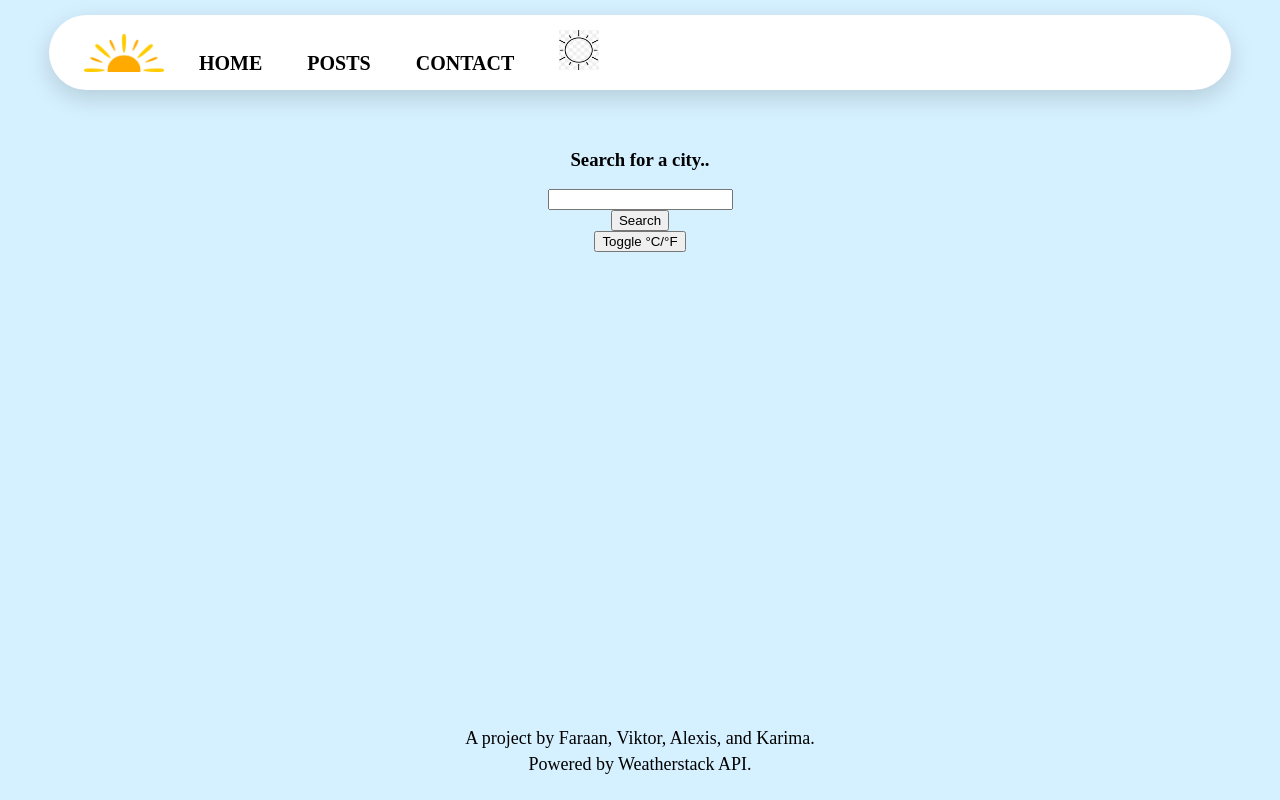
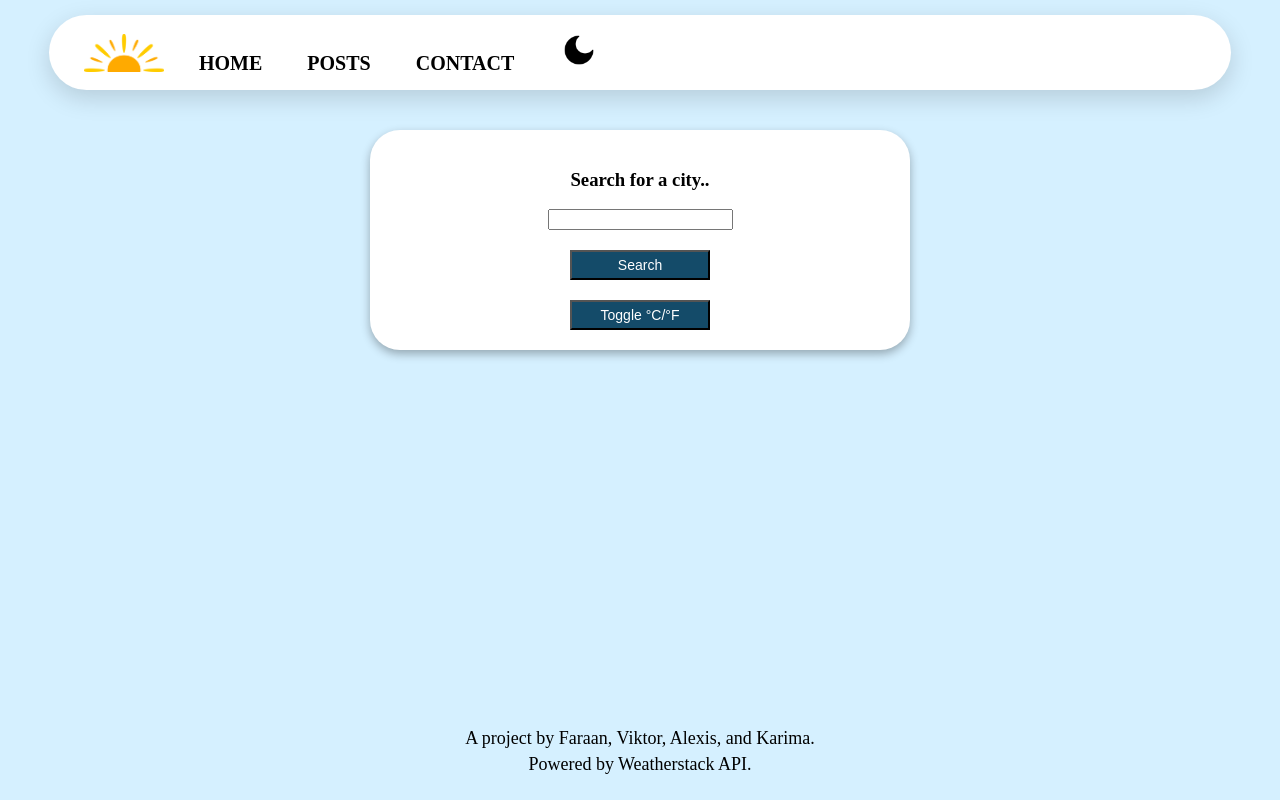
Before and after one commit to IceCrystal21/weather-app, a Next.js app in the folder weather-app/: page / in a window 1280 px wide. Built offline with nearby package versions, Linux system fonts and the light colour scheme.

Commit message:
minor changes
fixed image to an actual transparent one, put back classnames for main weather

```diff
--- a/weather-app/components/Main.js
+++ b/weather-app/components/Main.js
@@ -31,13 +31,14 @@ export default function Main(){
 
     return(
         <main>
+            <div className="search-container">
                 <h3 className="text">Search for a city..</h3>
                 <input
                     type="text"
                     value = {city}
                     onChange = {(e) => setCity(e.target.value)}
                 />
-            <button onClick = {getWeather}>Search</button>
+                <button className="search-button" onClick = {getWeather}>Search</button>
                 {error && <p className="error">{error}</p>}
                 {weatherData && (
                     <div className="weather-info">
@@ -46,8 +47,8 @@ export default function Main(){
                         <p>Condition: {weatherData.current.weather_descriptions[0]}</p>
                     </div>
                 )}
-            <button onClick={() => setCelsius(!celcius)}>Toggle °C/°F</button>
-
+                <button className="temp-toggle" onClick={() => setCelsius(!celcius)}>Toggle °C/°F</button>
+            </div>
         </main>
     )
 }
--- a/weather-app/components/ThemeSwitcher.js
+++ b/weather-app/components/ThemeSwitcher.js
@@ -3,8 +3,8 @@ import { useState, useEffect } from "react";
 
 export default function ThemeSwitcher() {
     const [theme, Settheme] = useState("Light")
-    var sun = "/sun.png"
-    var moon = "/moon.png"
+    var sun = "/darkmode.png"
+    var moon = "/darkmode.png"
 
 
     useEffect(() => {
--- a/weather-app/styles/globals.css
+++ b/weather-app/styles/globals.css
@@ -111,7 +111,14 @@ nav a:hover{
   padding: 20px;
   border-radius: 15px;
   text-decoration: none;
+  color: inherit;
   box-shadow: 0 4px 10px rgba(0, 0, 0, 0.3);
+  transition: transform 0.25s ease, box-shadow 0.25s ease;
+}
+
+.card:hover {
+  transform: translateY(-5px);
+  box-shadow: 0 12px 28px rgba(0,0,0,0.25);
 }
 
 .posts-container img{
@@ -120,9 +127,6 @@ nav a:hover{
   margin: 0 auto;
 }
 
-.card:hover{
-
-}
 
 
 /* CONTACT FORM */
```
Also changed, not shown: weather-app/public/darkmode.png (added). Lines whose indentation alone changed are shown as unchanged.
